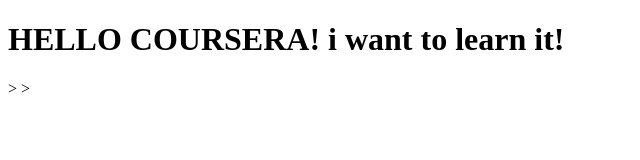
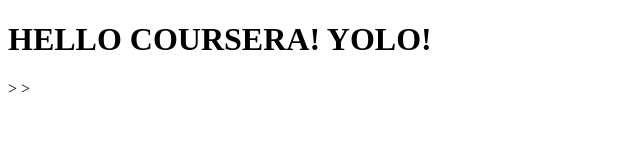
Before and after one commit to YingyingH/coursera-test, a plain HTML site: page site/index.html in a window 1280 px wide. Shown: the whole page, without its empty margins (0-640 px from the left). Drawn offline with Linux system fonts and the light colour scheme.

Commit message:
small addtion to our page content.

```diff
--- a/site/index.html
+++ b/site/index.html
@@ -4,6 +4,6 @@
 	<title>HELLO COURSERA!</title>
 </head>
 <body>
-<H1>HELLO COURSERA! i want to learn it! </H1>>
+<H1>HELLO COURSERA! YOLO! </H1>>
 </body>
 </html>>
```
